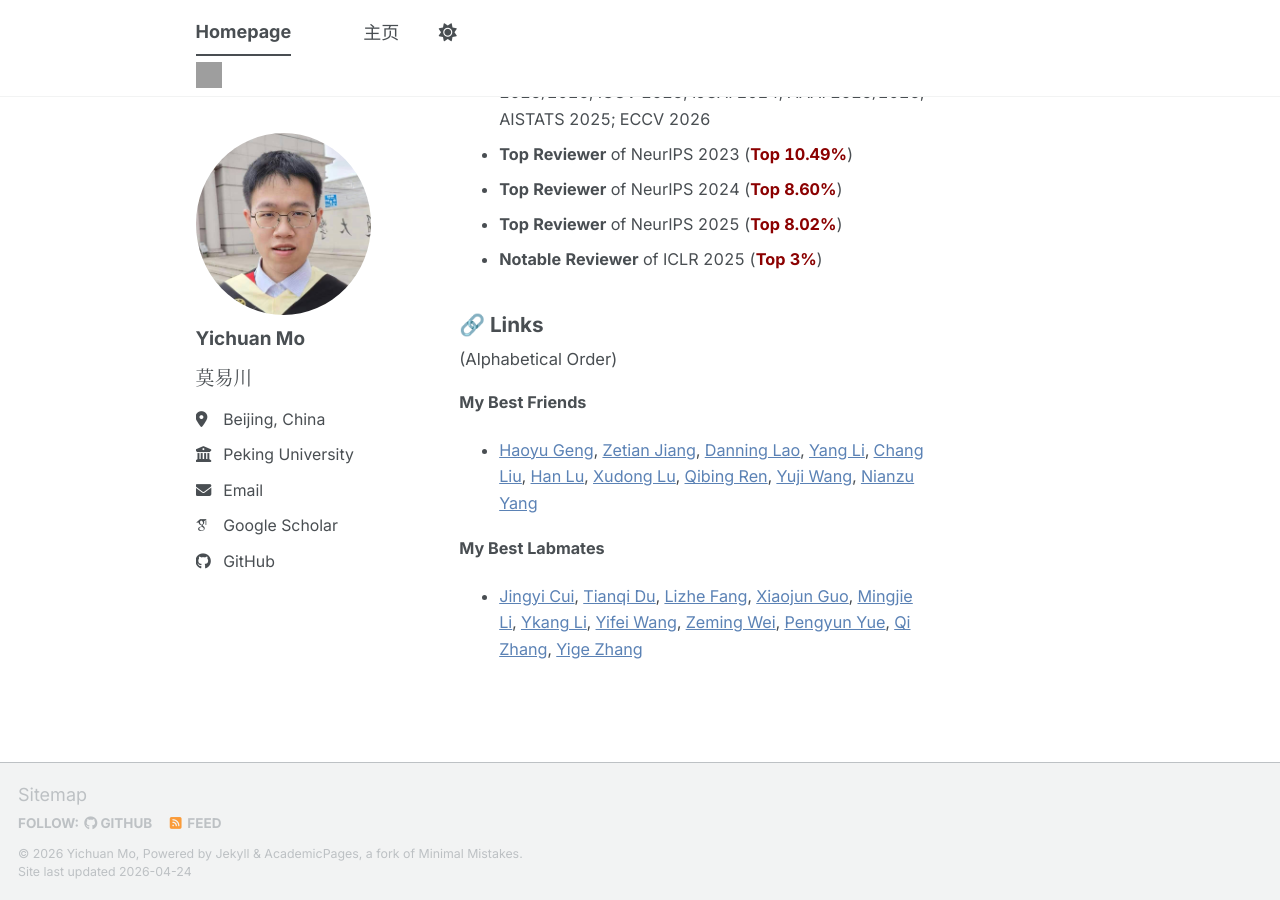
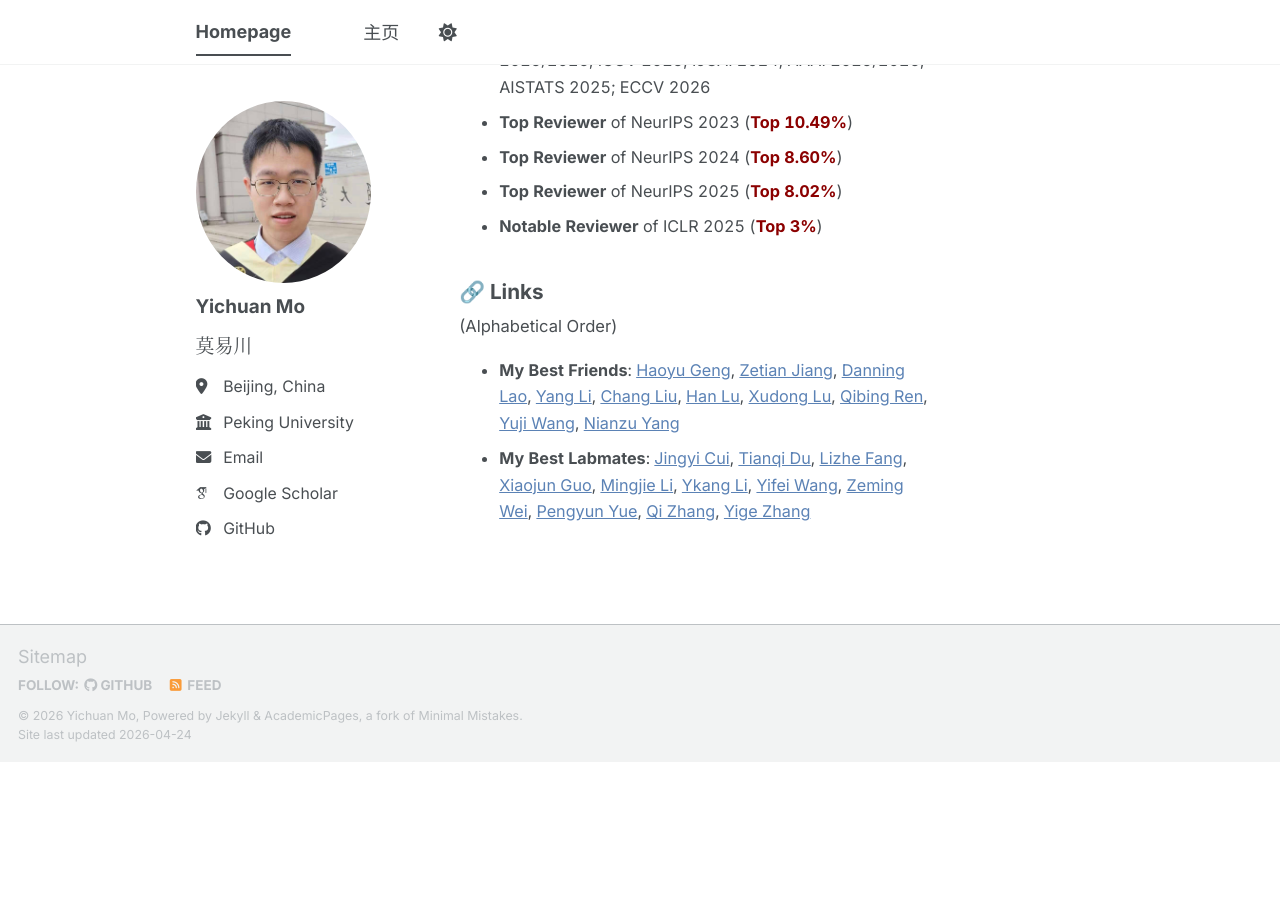
Before and after one commit to mo666666/mo666666.github.io, a Jekyll site: the page built from _pages/about.md, in a window 1280 px wide and 900 px high, scrolled down 5714 px. Built offline with Jekyll 4.4.1, drawn with Linux system fonts in a browser that asks for light colours; some web fonts are replaced; a script bundle is joined from its source files by our own code; library files that are not in the unit come from our copies; after the commit the page ends 6476 px from its top, so only the background shows below that.

```diff
--- a/_includes/masthead.html
+++ b/_includes/masthead.html
@@ -25,13 +25,13 @@
         <ul class="hidden-links hidden"></ul>
       </nav>
     </div>
-    {% if site.masthead_badge_text %}
+    {% if site.masthead_badge_text and site.masthead_badge_text != "" %}
       <div class="masthead__badge">
-        {% if site.masthead_badge_icon %}
+        {% if site.masthead_badge_icon and site.masthead_badge_icon != "" %}
           <img
             class="masthead__badge-icon"
             src="{{ site.masthead_badge_icon | prepend: '/images/' | prepend: base_path }}"
-            alt="Peking University seal"
+            alt="badge icon"
             loading="lazy"
             decoding="async"
           />
--- a/_pages/about.md
+++ b/_pages/about.md
@@ -160,9 +160,8 @@ redirect_from:
 <h2 class="homepage-section-title">🔗 Links</h2>
 <p class="publications-note">(Alphabetical Order)</p>
 
-<p><strong>My Best Friends</strong></p>
 <ul>
-  <li>
+  <li><strong>My Best Friends</strong>:
     <a href="https://hygeng.site/">Haoyu Geng</a>,
     <a href="https://sites.google.com/view/zetianjiang">Zetian Jiang</a>,
     <a href="https://scholar.google.com/citations?user=84eGSkUAAAAJ&hl=en">Danning Lao</a>,
@@ -174,11 +173,7 @@ redirect_from:
     <a href="https://scholar.google.com/citations?user=MdVoyiYAAAAJ&hl=en">Yuji Wang</a>,
     <a href="https://yangnianzu0515.github.io/">Nianzu Yang</a>
   </li>
-</ul>
-
-<p><strong>My Best Labmates</strong></p>
-<ul>
-  <li>
+  <li><strong>My Best Labmates</strong>:
     <a href="https://scholar.google.com/citations?user=N-rN5JAAAAAJ&hl=en">Jingyi Cui</a>,
     <a href="https://scholar.google.com/citations?user=nQjREpoAAAAJ&hl=en">Tianqi Du</a>,
     <a href="https://scholar.google.com/citations?user=rSvC2BQAAAAJ&hl=zh-CN">Lizhe Fang</a>,
```
